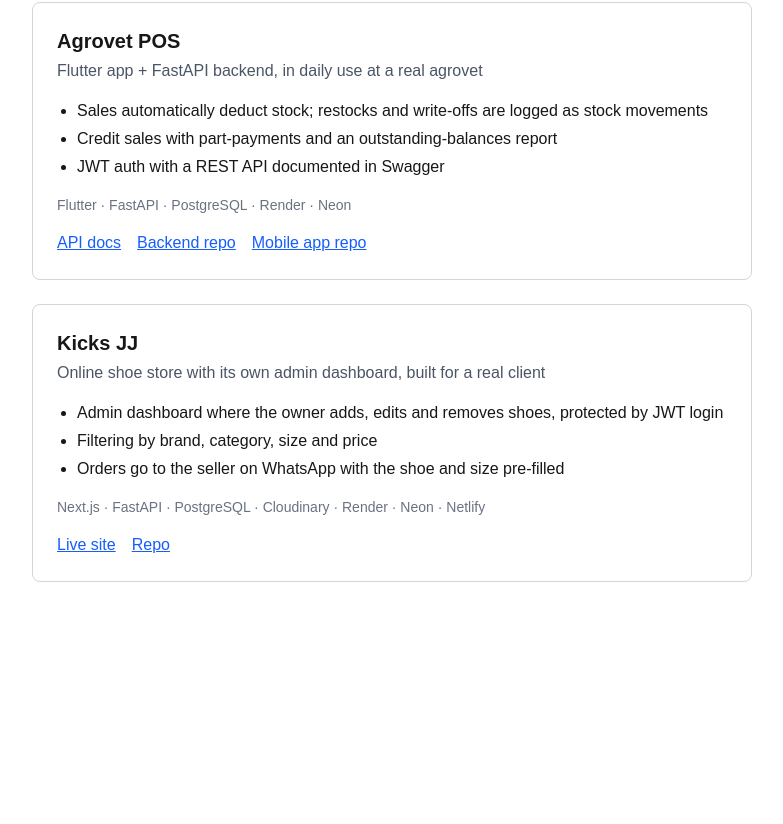
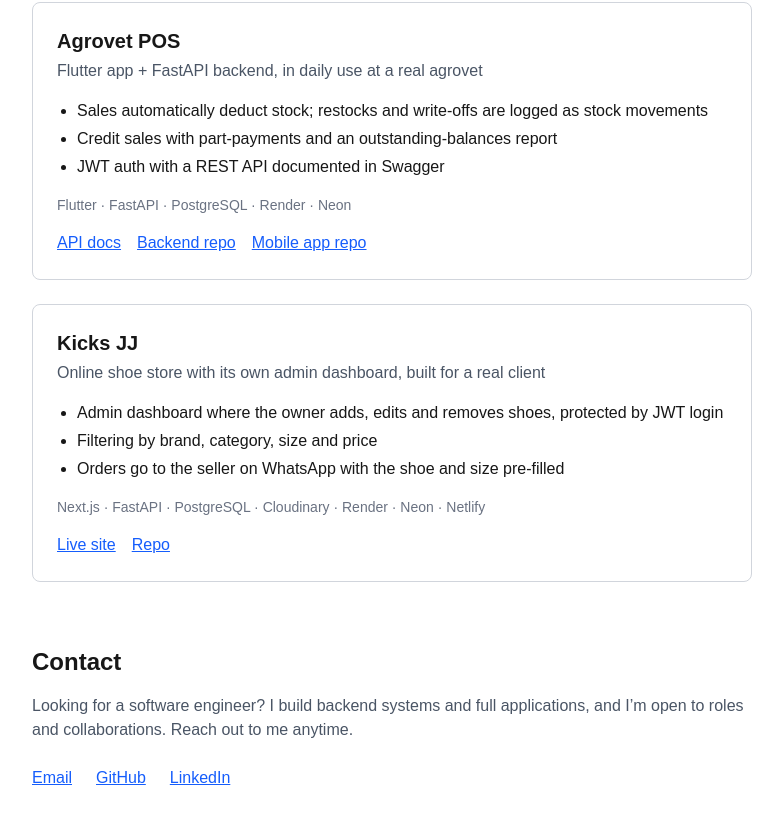
Before and after one commit to KingN3V/nevportfolio, a Next.js app: page / in a window 1280 px wide. Shown: the part 310-1134 px from the top of the page, without its empty margins (248-1031 px from the left). Before the commit the page ends 972 px from the top, so only its background shows below. Built offline with nearby package versions, Linux system fonts and the light colour scheme.

Commit message:
Add contact section

```diff
--- a/app/page.tsx
+++ b/app/page.tsx
@@ -55,6 +55,38 @@ export default function Home() {
           />
         </div>
       </section>
+      <section className="mt-16">
+        <h2 className="text-2xl font-bold">Contact</h2>
+        <p className="mt-4 text-gray-600">
+          Looking for a software engineer? I build backend systems and full
+          applications, and I’m open to roles and
+          collaborations. Reach out to me anytime.
+        </p>
+        <div className="mt-6 flex gap-6">
+          <a
+            href="mailto:nevilleken5@gmail.com"
+            className="text-blue-600 underline"
+          >
+            Email
+          </a>
+          <a
+            href="https://github.com/KingN3V"
+            target="_blank"
+            rel="noreferrer"
+            className="text-blue-600 underline"
+          >
+            GitHub
+          </a>
+          <a
+            href="www.linkedin.com/in/neville-ken-786901262"
+            target="_blank"
+            rel="noreferrer"
+            className="text-blue-600 underline"
+          >
+            LinkedIn
+          </a>
+        </div>
+      </section>
     </main>
   );
 }
```
